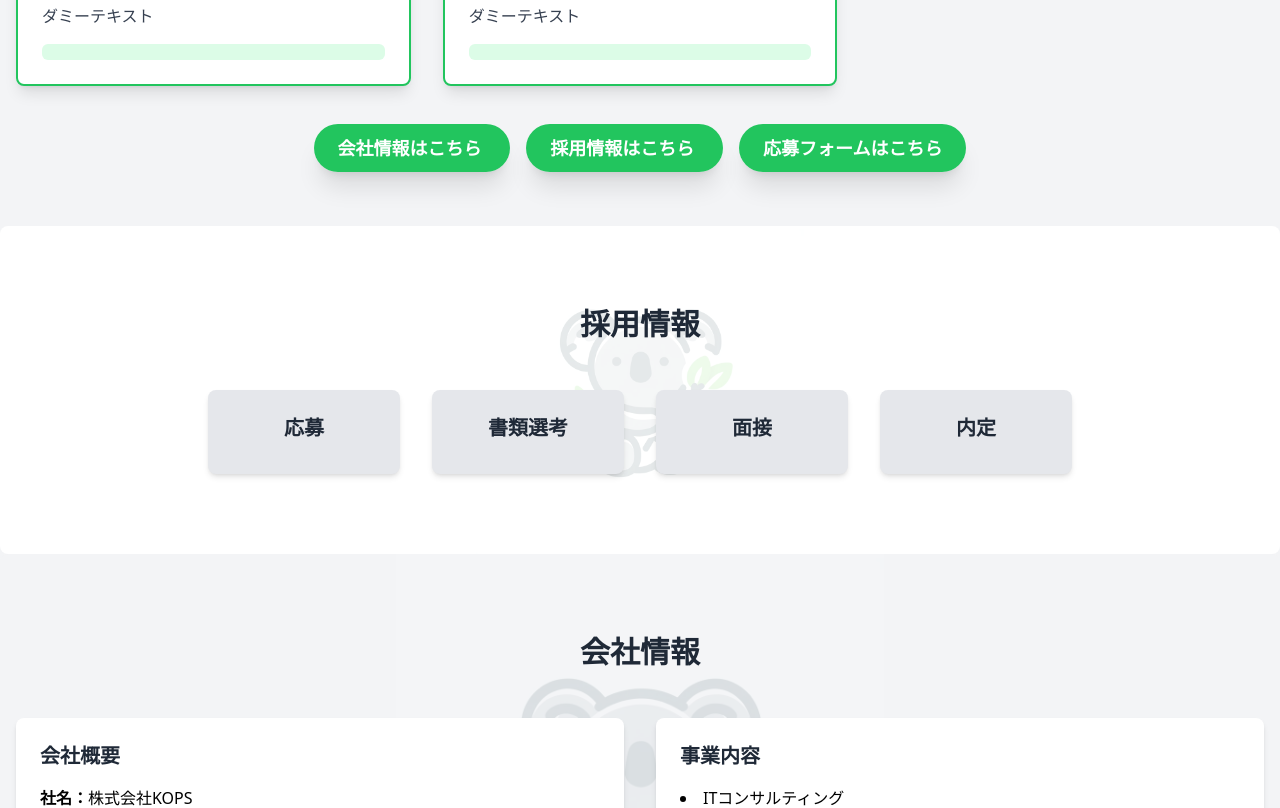
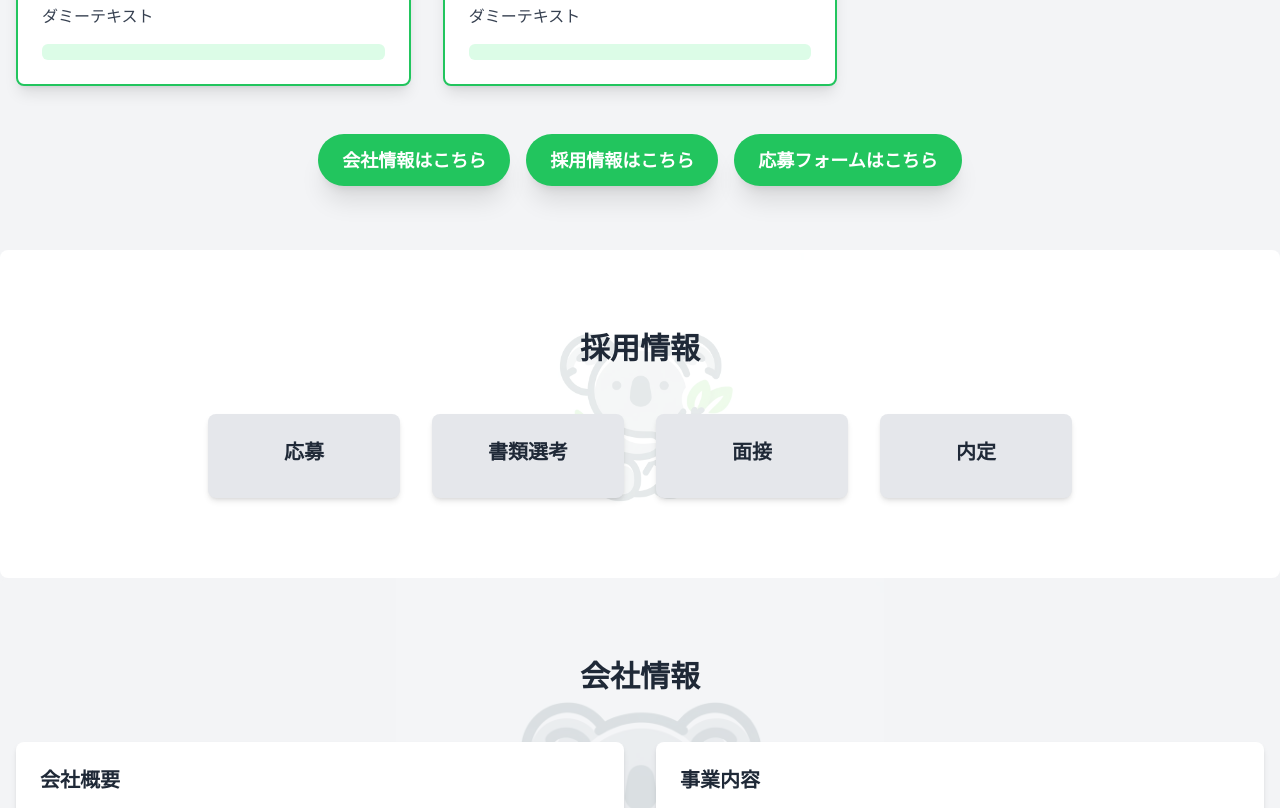
Before and after one commit to h-magome/kops-nuxt-project, a Nuxt app: page / in a window 1280 px wide. Shown: the part 3900-4708 px from the top of the page. Built offline with nearby package versions, Linux system fonts and the light colour scheme.

Commit message:
応募フォームのボタンなどの表示崩れを修正した

```diff
--- a/pages/index.vue
+++ b/pages/index.vue
@@ -182,15 +182,17 @@
           </div>
         </div>
         <div class="text-center">
-          <a href="#" class="bg-green-500 hover:bg-green-600 text-white font-bold py-3 px-6 rounded-full text-lg transition duration-300 ease-in-out transform hover:scale-105 shadow-xl mr-4">
+          <div class="flex flex-col md:flex-row justify-center items-center space-y-4 md:space-y-0 md:space-x-4">
+            <a href="#" class="bg-green-500 hover:bg-green-600 text-white font-bold py-3 px-6 rounded-full text-lg transition duration-300 ease-in-out transform hover:scale-105 shadow-xl w-full md:w-auto">
               会社情報はこちら
             </a>
-          <a href="https://jp.indeed.com/cmp/株式会社kops-2/jobs" class="bg-green-500 hover:bg-green-600 text-white font-bold py-3 px-6 rounded-full text-lg transition duration-300 ease-in-out transform hover:scale-105 shadow-xl mr-4">
+            <a href="https://jp.indeed.com/cmp/株式会社kops-2/jobs" class="bg-green-500 hover:bg-green-600 text-white font-bold py-3 px-6 rounded-full text-lg transition duration-300 ease-in-out transform hover:scale-105 shadow-xl w-full md:w-auto">
               採用情報はこちら
             </a>
-          <a href="https://docs.google.com/forms/d/1R6DAChGry9UCcR37jIBMZqHbbYh5HktjKk-aFWmHQM0/edit" class="bg-green-500 hover:bg-green-600 text-white font-bold py-3 px-6 rounded-full text-lg transition duration-300 ease-in-out transform hover:scale-105 shadow-xl">
+            <a href="https://docs.google.com/forms/d/1R6DAChGry9UCcR37jIBMZqHbbYh5HktjKk-aFWmHQM0/edit" class="bg-green-500 hover:bg-green-600 text-white font-bold py-3 px-6 rounded-full text-lg transition duration-300 ease-in-out transform hover:scale-105 shadow-xl w-full md:w-auto">
               応募フォームはこちら
             </a>
+          </div>
         </div>
       </div>
     </section>
@@ -262,7 +264,7 @@
             <li><a href="#company-data" class="hover:text-gray-300 transition duration-300 ease-in-out" @click.prevent="scrollToSection('company-data')">DATAで見るKOPS</a></li>
             <li><a href="#recruitment" class="hover:text-gray-300 transition duration-300 ease-in-out" @click.prevent="scrollToSection('recruitment')">採用情報</a></li>
             <li><a href="#company-info" class="hover:text-gray-300 transition duration-300 ease-in-out" @click.prevent="scrollToSection('company-info')">会社情報</a></li>
-            <li><a href="#application-statement" class="bg-green-500 text-white hover:bg-green-600 font-bold py-2 px-4 rounded-full transition duration-300 ease-in-out transform hover:scale-110" @click.prevent="scrollToSection('application-statement')">応募フォーム</a></li>
+            <li class="mt-4 md:mt-0"><a href="#application-statement" class="inline-block bg-green-500 text-white hover:bg-green-600 font-bold py-2 px-4 rounded-full transition duration-300 ease-in-out transform hover:scale-110" @click.prevent="scrollToSection('application-statement')">応募フォーム</a></li>
           </ul>
         </div>
         <div class="border-t border-gray-700 pt-8">
```
Lines whose indentation alone changed are shown as unchanged.
